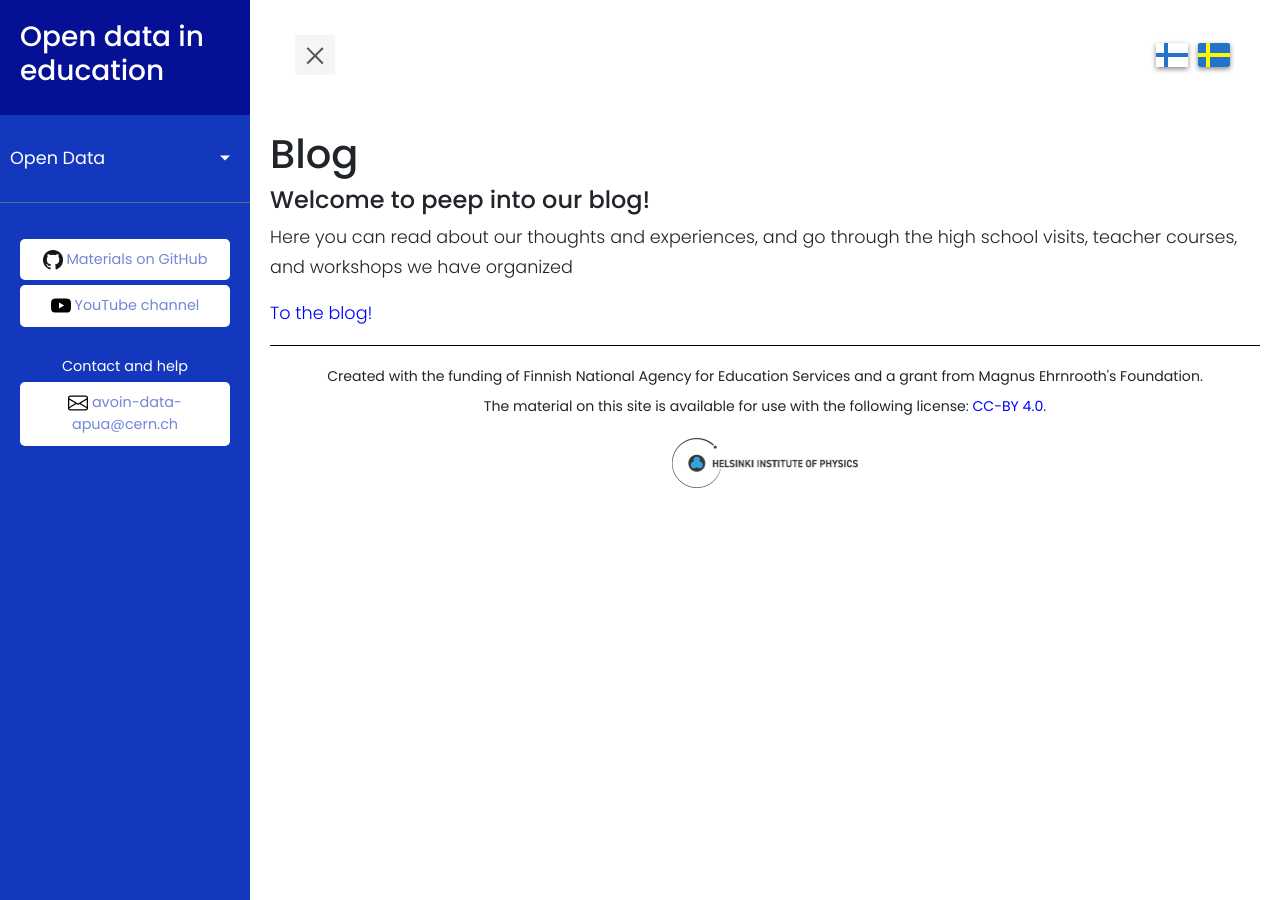
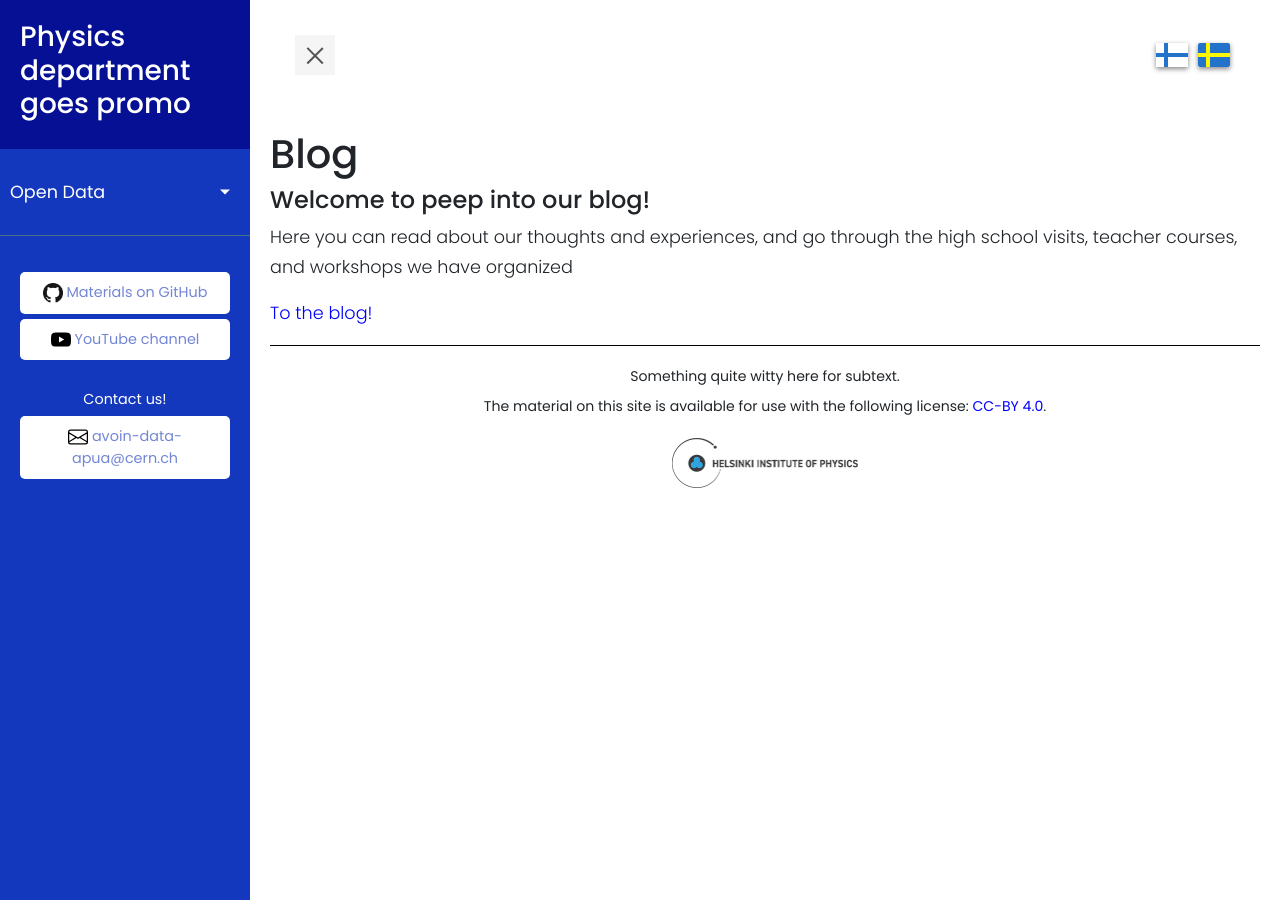
Before and after one commit to fystiedekasvatus/fystiedekasvatus.github.io, a Jekyll site: the page built from en/blogi.md, in a window 1280 px wide. Built offline with Jekyll 4.4.1, drawn with Linux system fonts in a browser that asks for light colours; nearby versions of some CDN libraries.

Commit message:
Update translations.yml

```diff
--- a/_data/translations.yml
+++ b/_data/translations.yml
@@ -1,15 +1,15 @@
 site-title:
-  fi: "Avoin data opetuksessa"
-  se: "Open Data i undervisningen"
-  en: "Open data in education"
+  fi: "Fysiikan laitoksen promoilua"
+  se: "Fysiks fakultet promo"
+  en: "Physics department goes promo"
 contact:
-  fi: "Ota yhteyttä tai kysy apua"
-  se: "Ta kontakt / Be om hjälp"
-  en: "Contact and help"
+  fi: "Ota yhteyttä!"
+  se: "Ta kontakt!"
+  en: "Contact us!"
 opetushallitus:
-  fi: "Toteutettu Opetushallituksen valtionavustuksella tiedekasvatuksen edistämiseen sekä Magnus Ehrnroothin säätiön apurahalla."
-  se: "Projektet möjliggörs genom understöd av Finska Utbildningsstyrelsen och Magnus Ehrnrooths stiftelse."
-  en: "Created with the funding of Finnish National Agency for Education Services and a grant from Magnus Ehrnrooth's Foundation."
+  fi: "Tähän jotain sangen nokkelaa alatekstiksi."
+  se: "Jätte lustig subtext här."
+  en: "Something quite witty here for subtext."
 lisenssi:
   fi: "Tämän sivuston materiaali on käytettävissä seuraavalla lisenssillä"
   se: "Materialet på denna sida kan användas med följande licens"
```
